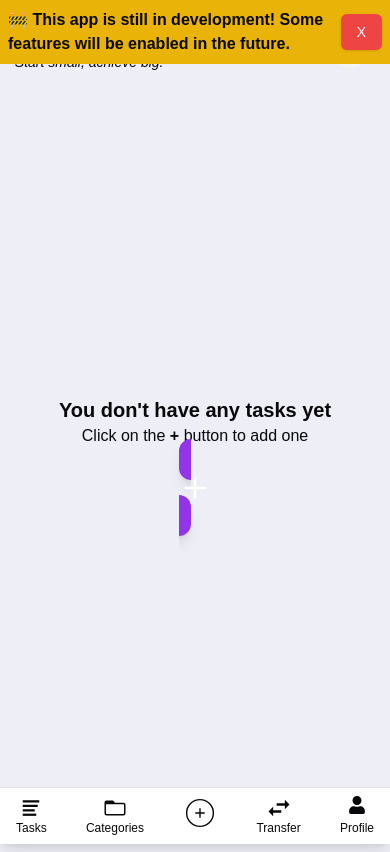
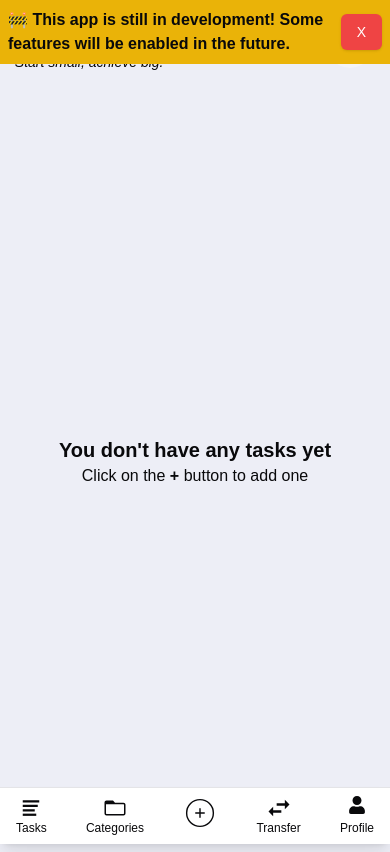
Before and after one commit to Nikhil0723/Todo-App, a Next.js app: page / in a window 390 px wide. Built offline with nearby package versions, Linux system fonts and the light colour scheme.

Commit message:
fix add task button

```diff
--- a/app/components/Logout.tsx
+++ b/app/components/Logout.tsx
@@ -18,6 +18,7 @@ export const Logout = () => {
   const handleLogout = () => {
     localStorage.clear();
     router.push("/");
+    window.location.reload();
   };
 
   return (
--- a/app/page.tsx
+++ b/app/page.tsx
@@ -30,13 +30,13 @@ export default function Home() {
         <p>
           Click on the <b>+</b> button to add one
         </p>
-        <div className=" sm:hidden md:block">
+        <div className="hidden md:flex justify-end w-full mt-4">
           <Link
             href="/add"
-            className=" md:fixed bottom-6 right-6 md:bottom-10 md:right-10 z-50  p-3 md:p-4 bg-purple-600 hover:bg-purple-700 text-white rounded-full shadow-lg hover:shadow-xl transition-all duration-200 transform hover:scale-105"
+            className=" fixed bottom-10 z-50 p-2.5 md:p-4 bg-purple-600 hover:bg-purple-700 text-white rounded-full shadow-lg hover:shadow-xl transition-all duration-200 transform hover:scale-105"
             aria-label="Add new task"
           >
-            <Plus className="size-8 md:size-10" aria-hidden="true" />
+            <Plus className="w-6 h-6 md:w-8 md:h-8" aria-hidden="true" />
           </Link>
         </div>
       </div>
@@ -71,13 +71,13 @@ export default function Home() {
       <div>
         <TaskList searchQuery={inputValue} />
       </div>
-      <div className=" sm:hidden md:block">
+      <div className="hidden md:block">
         <Link
           href="/add"
-          className=" md:fixed bottom-6 right-6 md:bottom-10 md:right-10 z-50  p-3 md:p-4 bg-purple-600 hover:bg-purple-700 text-white rounded-full shadow-lg hover:shadow-xl transition-all duration-200 transform hover:scale-105"
+          className=" fixed bottom-0 z-50 p-2.5 md:p-4 bg-purple-600 hover:bg-purple-700 text-white rounded-full shadow-lg hover:shadow-xl transition-all duration-200 transform hover:scale-105"
           aria-label="Add new task"
         >
-          <Plus className="size-8 md:size-10" aria-hidden="true" />
+          <Plus className="w-6 h-6 md:w-8 md:h-8" aria-hidden="true" />
         </Link>
       </div>
     </div>
--- a/app/user/page.tsx
+++ b/app/user/page.tsx
@@ -24,7 +24,7 @@ const ProfileCard = () => {
   const handleSaveUsername = () => {
     if (newUsername.trim() !== "") {
       updateAppData({ username: newUsername });
-      setNewUsername(""); // Clear input
+      setNewUsername("");
     }
   };
 
@@ -38,7 +38,7 @@ const ProfileCard = () => {
             <AvatarImage src={appData.profileImage} alt="Profile" />
           ) : (
             <AvatarFallback>
-              <CircleUser className="h-24 w-24 text-gray-400" />
+              <CircleUser className="h-24 w-24 text-blue-400" />
             </AvatarFallback>
           )}
         </Avatar>
```
